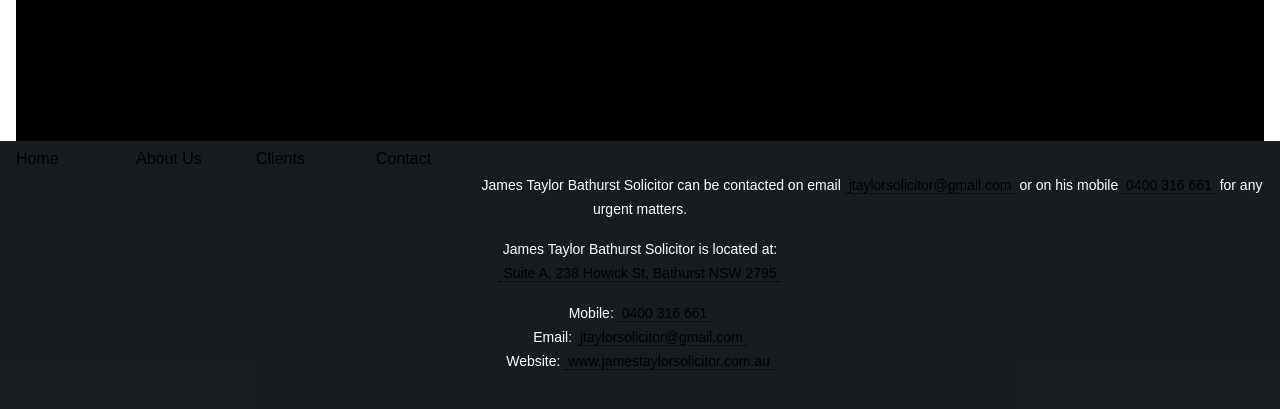
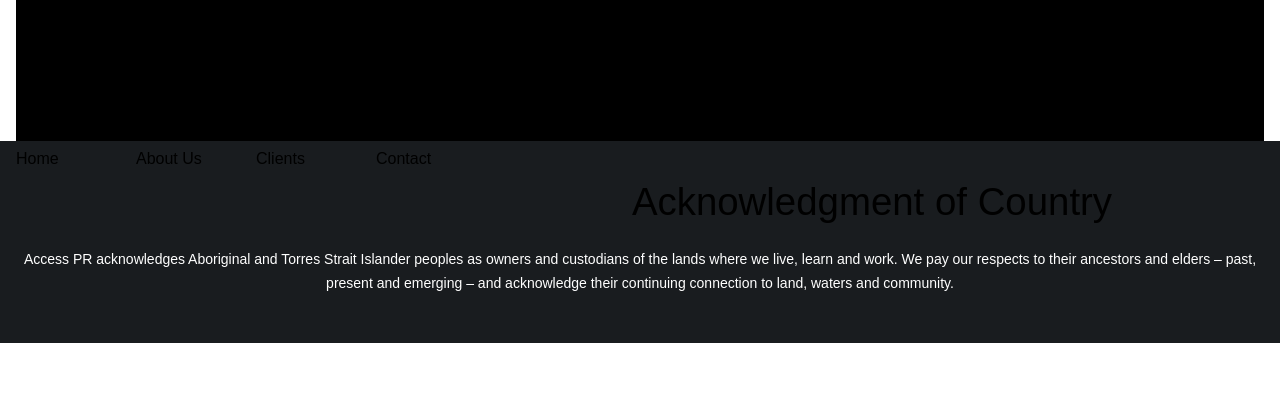
Before and after one commit to webtactics/accesspr.com.au, an Eleventy site: page tags.njk in a window 1280 px wide. Shown: the part 1925-2334 px from the top of the page. After the commit the page ends 2268 px from the top, so only its background shows below. Built offline with nearby package versions, Linux system fonts and the light colour scheme; Eleventy itself is replaced by a stand-in of ours; files that its build step writes are made by us from their sources; a web font is replaced by a local one; what eleventy-plugin-metagen, eleventy-plugin-redirects would draw is missing.

Commit message:
Update footer.njk

```diff
--- a/_includes/components/footer.njk
+++ b/_includes/components/footer.njk
@@ -1,12 +1,7 @@
 <section class="footer">
 <div class="footerwrap">
-<p>James Taylor Bathurst Solicitor can be contacted on email <a title="Email jtaylorsolicitor@gmail.com" alt="Email jtaylorsolicitor@gmail.com" href="mailto:jtaylorsolicitor@gmail.com">jtaylorsolicitor@gmail.com</a> or on his mobile <a title="Call James Taylor Bathurst Solicitor" href="tel:+61400316661">0400 316 661</a> for any urgent matters.</p>
-
-<p>James Taylor Bathurst Solicitor is located at:<br><a title="James Taylor Bathurst Solicitor Map" alt="James Taylor Bathurst Solicitor Map" href="https://goo.gl/maps/VH3KrRsjfEAdpWns9" target="_blank" rel="noopener">Suite A, 238 Howick St, Bathurst NSW 2795</a></p>
-
-<p>Mobile: <a title="Call James Taylor Bathurst Solicitor" alt="Call James Taylor Bathurst Solicitor" href="tel:+61400316661">0400 316 661</a><br>
-Email: <a title="Email jtaylorsolicitor@gmail.com" alt="Email jtaylorsolicitor@gmail.com" href="mailto:jtaylorsolicitor@gmail.com">jtaylorsolicitor@gmail.com</a><br>
-Website: <a href="/" title="James Taylor Bathurst Solicitor Website" alt="James Taylor Bathurst Solicitor Website">www.jamestaylorsolicitor.com.au</a></p>
+<h2>Acknowledgment of Country</h2>
+<p>Access PR acknowledges Aboriginal and Torres Strait Islander peoples as owners and custodians of the lands where we live, learn and work. We pay our respects to their ancestors and elders  – past, present and emerging – and acknowledge their continuing connection to land, waters and community.</p>
 
 </div>
 </section>
```
